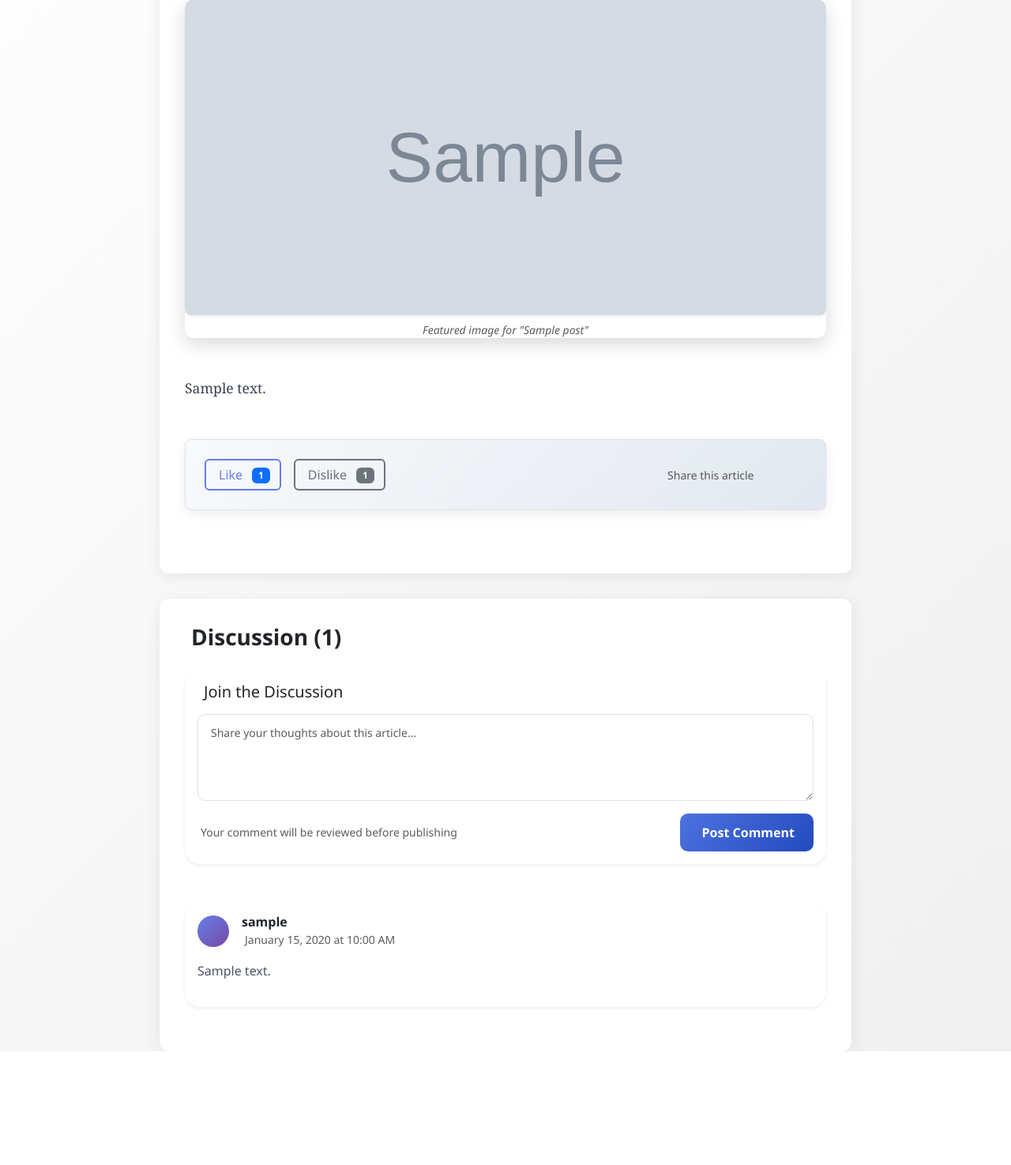
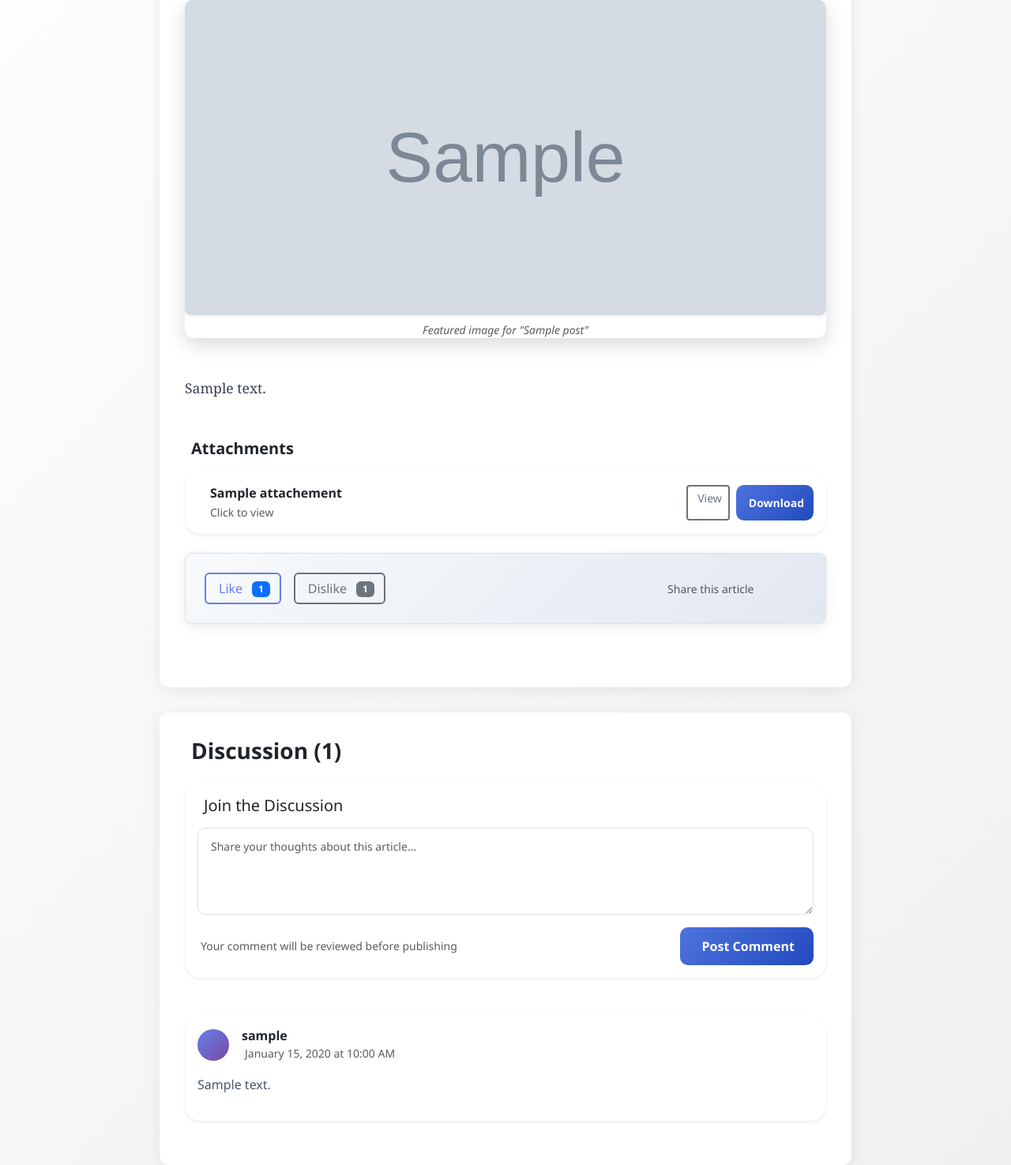
Before and after one commit to Aswin1819/cms, a Django app: template blogs/templates/post_detail.html in a window 1280 px wide. Shown: the part 391-1866 px from the top of the page at 79% size. Before the commit the page ends 1722 px from the top, so only its background shows below. Run offline with Django 5.2, Linux system fonts and the light colour scheme; the template is opened without the code that fills it: most values are stand-ins (such as "Sample title", 1, 10 or a date in 2020); grey boxes marked "Sample" are stand-in pictures.

Commit message:
updation:attachements ui updated

```diff
--- a/blogs/templates/post_detail.html
+++ b/blogs/templates/post_detail.html
@@ -98,6 +98,37 @@
                 <div class="article-content mb-5" style="font-size: 1.1rem; line-height: 1.8; color: #374151;">
                     {{ post.content|safe }}
                 </div>
+                {% if post.attachements %}
+                <!-- Attachments Section -->
+                <div class="attachments-section mb-4">
+                <h5 class="fw-semibold mb-3">
+                    <i class="bi bi-paperclip me-2 text-secondary"></i> Attachments
+                </h5>
+                <div class="card border-0 shadow-sm">
+                    <div class="card-body d-flex align-items-center justify-content-between">
+                    <div class="d-flex align-items-center">
+                        <i class="bi bi-file-earmark-text fs-4 text-muted me-3"></i>
+                        <div>
+                        <!-- Show filename without upload directory -->
+                        <div class="fw-semibold">
+                            {{ post.attachements.name|cut:"attachements/" }}
+                        </div>
+                        <small class="text-muted">Click to view</small>
+                        </div>
+                    </div>
+                    <div class="d-flex gap-2">
+                        <a href="{{ post.attachements.url }}" target="_blank" rel="noopener" class="btn btn-outline-secondary btn-sm">
+                        <i class="bi bi-box-arrow-up-right me-1"></i> View
+                        </a>
+                        <a href="{{ post.attachements.url }}" download class="btn btn-primary btn-sm">
+                        <i class="bi bi-download me-1"></i> Download
+                        </a>
+                    </div>
+                    </div>
+                </div>
+                </div>
+                {% endif %}
+
 
                 <!-- Article Engagement -->
                 <div class="article-engagement-section mb-5">
```
